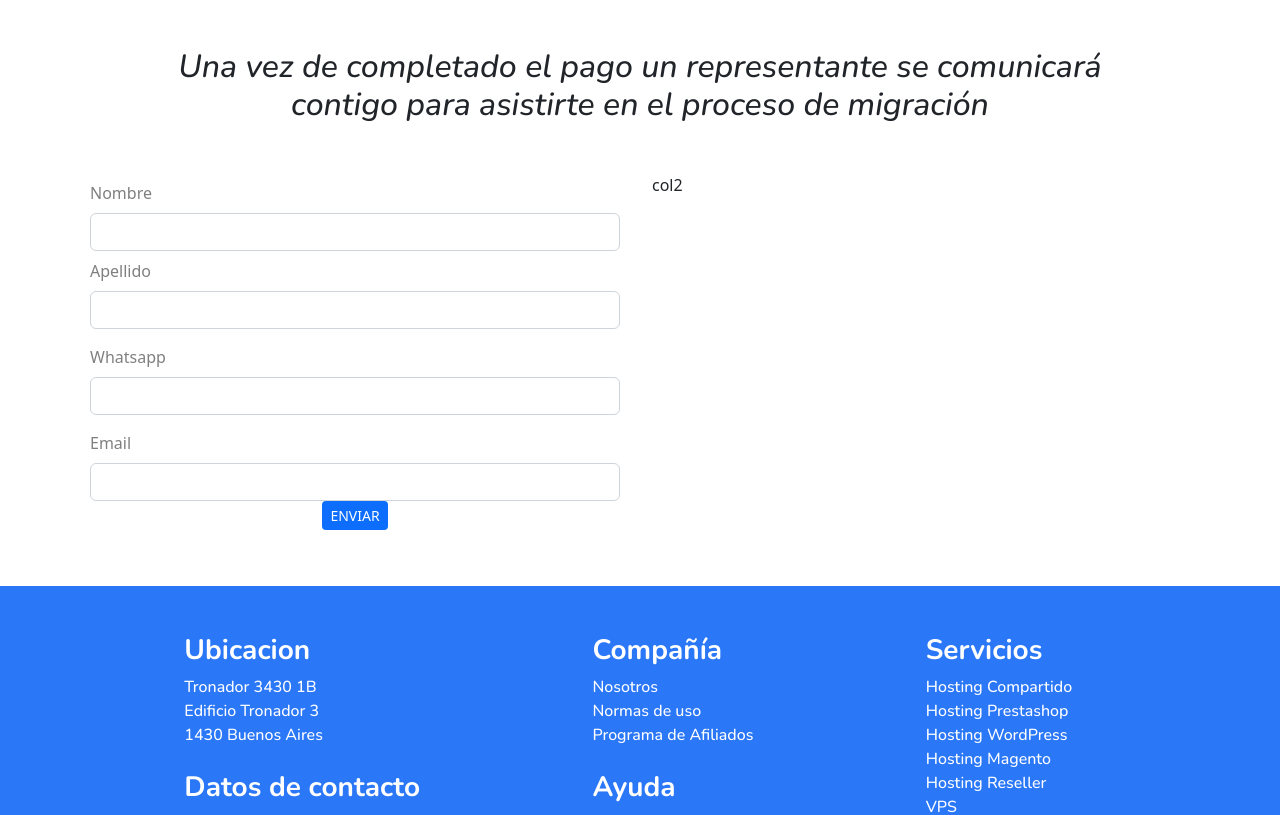
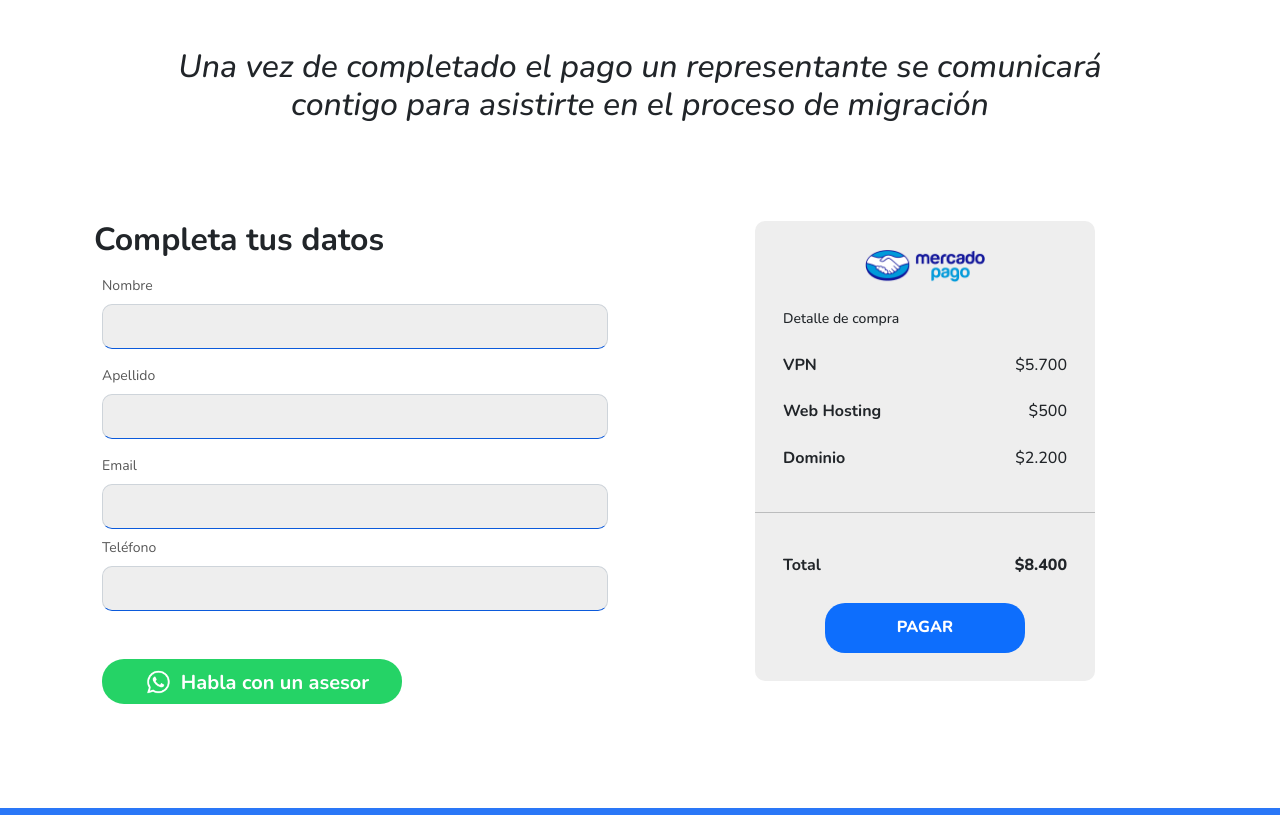
Before and after one commit to MartinGramajo/intermedia, a React (Create React App) app: page /pagar in a window 1280 px wide. Shown: the top 815 px of the page. Built offline with nearby package versions, Linux system fonts and the light colour scheme.

Commit message:
Agrego formulario wsp

```diff
--- a/src/components/pagarContenido/FormWsp.jsx
+++ b/src/components/pagarContenido/FormWsp.jsx
@@ -1,22 +1,33 @@
 import React from "react";
-import { Col, Form, InputGroup, Row, Button } from "react-bootstrap";
+import { Col, Form, Row, Button, Image } from "react-bootstrap";
 import { useState } from "react";
 import Swal from "sweetalert2";
 import { useRef } from "react";
+import wsp from "../../assets/img/WhatsApp.png";
 
 export default function FormWsp() {
   const [validated, setValidated] = useState(false);
+  const [input, setInput] = useState({
+    nombre: "",
+    apellido: "",
+    cel: "",
+    email: "",
+  });
+  const handleChange = (event) => {
+    const { value, name } = event.target;
+    const newInput = { ...input, [name]: value };
+    setInput(newInput);
+  };
+  const texto = `Hola quisiera tener asesoramiento, estos son mis datos: me llamo ${input.nombre} ${input.apellido}, este es mi numero de contacto: ${input.cel} y mi email: ${input.email}`;
   const form = useRef();
-
-  /*funcion para mandar msj al gmail*/
-
   const sendEmail = (e) => {
     const form = e.currentTarget;
-    const { nombre, cel, email } = form;
     e.preventDefault();
     if (form.checkValidity() === true) {
       e.stopPropagation();
-      const URL = `https://api.whatsapp.com/send?phone=${cel}&text=Hi,${nombre}%20you%20have%20scheduled%20an%20appointment%20on%20${email}%20with%20the%20following%20instructions%20&source=&data=`;
+      const URL = `https://api.whatsapp.com/send?phone=543814490276&text=${encodeURIComponent(
+        texto
+      )}`;
       Swal.fire({
         icon: "success",
         title: "Mensaje enviado con éxito",
@@ -32,13 +43,19 @@ export default function FormWsp() {
   };
 
   return (
-    <div>
+    <div className="container">
+      <div className="d-none d-md-block">
+        <h1 className="peso-700 fs-32 ">Completa tus datos</h1>
+      </div>
+      <div className="d-md-none d-block">
+        <h1 className="peso-700 fs-23 pb-3 ms-2">Completa tus datos</h1>
+      </div>
       <Form
         ref={form}
         noValidate
         validated={validated}
         onSubmit={sendEmail}
-        className="mx-auto form mb-5 p-2 "
+        className="mx-auto form mb-5 p-2  "
       >
         <div>
           <div className="card-body">
@@ -49,67 +66,82 @@ export default function FormWsp() {
                 md="12"
                 controlId="validationCustom03"
               >
-                <Form.Label className="text-black-50 tamaño-medio">
+                <Form.Label className="peso-400 fs-14 input-texto my-2">
                   Nombre
                 </Form.Label>
-                <Form.Control type="text" required name="nombre" />
+                <Form.Control
+                  className="input-style"
+                  type="text"
+                  required
+                  name="nombre"
+                  onChange={handleChange}
+                />
                 <Form.Control.Feedback type="invalid">
                   Ingrese su nombre completo por favor.
                 </Form.Control.Feedback>
               </Form.Group>
             </Row>
             <Row className="mb-2">
-              <Form.Group
-                className=""
-                as={Col}
-                md="12"
-                controlId="validationCustom03"
-              >
-                <Form.Label className="text-black-50 tamaño-medio">
+              <Form.Group as={Col} md="12" controlId="validationCustom03">
+                <Form.Label className="peso-400 fs-14 input-texto my-2">
                   Apellido
                 </Form.Label>
-                <Form.Control type="text" required name="apellido" />
+                <Form.Control
+                  className="input-style"
+                  type="text"
+                  required
+                  name="apellido"
+                  onChange={handleChange}
+                />
                 <Form.Control.Feedback type="invalid">
                   Ingrese su nombre completo por favor.
                 </Form.Control.Feedback>
               </Form.Group>
             </Row>
             <Row>
-              <Form.Group as={Col} md="12" controlId="validationCustom04">
-                <Form.Label className="text-black-50 mt-2 tamaño-medio">
-                  Whatsapp
+              <Form.Group as={Col} md="12" controlId="validationCustom03">
+                <Form.Label className="peso-400 fs-14 input-texto my-2">
+                  Email
                 </Form.Label>
                 <Form.Control
-                  className="mb-2"
+                  className="input-style"
+                  type="email"
+                  required
+                  name="email"
+                  onChange={handleChange}
+                />
+                <Form.Control.Feedback type="invalid">
+                  Ingrese su Email por favor.
+                </Form.Control.Feedback>
+              </Form.Group>
+              <Form.Group as={Col} md="12" controlId="validationCustom04">
+                <Form.Label className="peso-400 fs-14 input-texto my-2">
+                  Teléfono
+                </Form.Label>
+                <Form.Control
+                  className="mb-2 input-style"
                   type="text"
                   required
                   name="cel"
+                  onChange={handleChange}
                 />
                 <Form.Control.Feedback type="invalid">
-                  Ingrese su número de whatsapp completo por favor.
-                </Form.Control.Feedback>
-              </Form.Group>
-              <Form.Group as={Col} md="12" controlId="validationCustom03">
-                <Form.Label className="text-black-50 mt-2 tamaño-medio">
-                  Email
-                </Form.Label>
-                <Form.Control type="email" required name="email" />
-                <Form.Control.Feedback type="invalid">
-                  Ingrese su Email por favor.
+                  Ingrese su número de WhatsApp completo por favor.
                 </Form.Control.Feedback>
               </Form.Group>
             </Row>
           </div>
         </div>
-
-        <div className="d-flex justify-content-center ">
+        <div className="d-flex mt-3 centrado padding-wsp">
           <Button
             className="boton-contacto-wsp border-0"
             size="sm"
             type="submit"
-            value="Send"
           >
-            <span className=" peso-asap-regular tamaño-chico"> ENVIAR</span>
+            <div className="d-flex flex-row justify-content-center">
+              <Image className="icono-wsp mx-2" src={wsp} fluid alt="iconos" />
+              <h6 className="fs-20 peso-700 mt-1"> Habla con un asesor</h6>
+            </div>
           </Button>
         </div>
       </Form>
--- /dev/null
+++ b/src/components/pagarContenido/MercadoPago.jsx
@@ -0,0 +1,75 @@
+import React from "react";
+import { Button, Image } from "react-bootstrap";
+import mercado from "../../assets/img/mercadopago.png";
+import { Link } from "react-router-dom";
+
+export const MercadoPago = () => {
+  return (
+    <div className="container">
+      <div className="d-flex justify-content-center">
+        <div className="mercado-carta">
+          <div className="content-mercado-carta ">
+            <div className="text-center">
+              <Image
+                className="mercado-logo "
+                src={mercado}
+                fluid
+                alt="iconos"
+              />
+            </div>
+            <div className="container">
+              <h2 className="peso-500 fs-14 ms-3">Detalle de compra</h2>
+            </div>
+            <div className="container d-flex justify-content-between ">
+              <div className="mx-3">
+                <h2 className="peso-700 fs-16">VPN</h2>
+              </div>
+              <div className="mx-3">
+                <h2 className="peso-500 fs-16">$5.700</h2>
+              </div>
+            </div>
+            <div className=" container d-flex justify-content-between ">
+              <div className="mx-3">
+                <h2 className="peso-700 fs-16">Web Hosting</h2>
+              </div>
+              <div className="mx-3">
+                <h2 className="peso-500 fs-16">$500</h2>
+              </div>
+            </div>
+            <div className=" container d-flex justify-content-between ">
+              <div className="mx-3">
+                <h2 className="peso-700 fs-16">Dominio</h2>
+              </div>
+              <div className="mx-3">
+                <h2 className="peso-500 fs-16">$2.200</h2>
+              </div>
+            </div>
+            <hr />
+            <div className=" container d-flex justify-content-between ">
+              <div className="mx-3">
+                <h2 className="peso-700 fs-16">Total</h2>
+              </div>
+              <div className="mx-3">
+                <h2 className="peso-800 fs-16 ">$8.400</h2>
+              </div>
+            </div>
+            <div className="d-flex justify-content-center">
+              <Button
+                className="boton-contacto-mercado border-0 "
+                as={Link}
+                to="https://mpago.la/2caG6wQ"
+                target="_blank"
+                size="sm"
+                type="submit"
+              >
+                <div className="d-flex align-items-center justify-content-center">
+                  <span className="fs-16 peso-800 mt-2">PAGAR</span>{" "}
+                </div>
+              </Button>
+            </div>
+          </div>
+        </div>
+      </div>
+    </div>
+  );
+};
--- a/src/components/pagarContenido/PagarContenido.jsx
+++ b/src/components/pagarContenido/PagarContenido.jsx
@@ -1,5 +1,7 @@
 import React from "react";
+import "./pagar.css";
 import FormWsp from "./FormWsp";
+import { MercadoPago } from "./MercadoPago";
 
 export const PagarContenido = () => {
   return (
@@ -17,11 +19,13 @@ export const PagarContenido = () => {
           en el proceso de migración
         </h1>
       </div>
-      <div className="row">
-        <div className="col-12 col-md-6">
+      <div className="row py-5">
+        <div className="col-12 col-lg-6">
           <FormWsp />
         </div>
-        <div className="col-12 col-md-6">col2</div>
+        <div className="col-12 col-lg-6">
+          <MercadoPago />
+        </div>
       </div>
     </div>
   );
--- /dev/null
+++ b/src/components/pagarContenido/pagar.css
@@ -0,0 +1,72 @@
+.input-texto {
+  color: #575757;
+}
+
+.input-style {
+  height: 45px;
+  background: #eeeeee !important;
+  border-bottom: 1px solid #0b5adb !important;
+  border-radius: 10px !important;
+  color: #0b5adb !important;
+}
+
+.boton-contacto-wsp {
+  width: 300px !important;
+  height: 45px !important;
+  background: #25d366 !important;
+  border-radius: 22px !important;
+  margin-top: 24px;
+}
+
+.mercado-carta {
+  width: 340px;
+  height: 460px;
+  background: #eeeeee;
+  mix-blend-mode: multiply;
+  backdrop-filter: blur(2px);
+  border-radius: 10px;
+}
+
+.mercado-logo {
+  width: 120px;
+}
+
+.boton-contacto-mercado {
+  width: 200px;
+  height: 50px;
+  background: #0b5adb;
+  border-radius: 20px !important;
+}
+
+.icono-wsp {
+  width: 30px;
+}
+
+@media screen and (max-width: 800px) {
+  .centrado {
+    display: flex;
+    justify-content: center;
+  }
+}
+
+@media screen and (max-width: 767px) {
+  .input-style {
+    width: 370px !important;
+  }
+
+  .padding-wsp {
+    padding: 30px;
+  }
+
+  .mercado-carta {
+    width: 320px;
+    height: 460px;
+  }
+}
+
+.content-mercado-carta {
+  display: flex;
+  flex-direction: column;
+  justify-content: space-evenly;
+  height: 460px;
+}
```
Also changed, not shown: src/assets/img/WhatsApp.png (added), src/assets/img/mercadopago.png (added).
